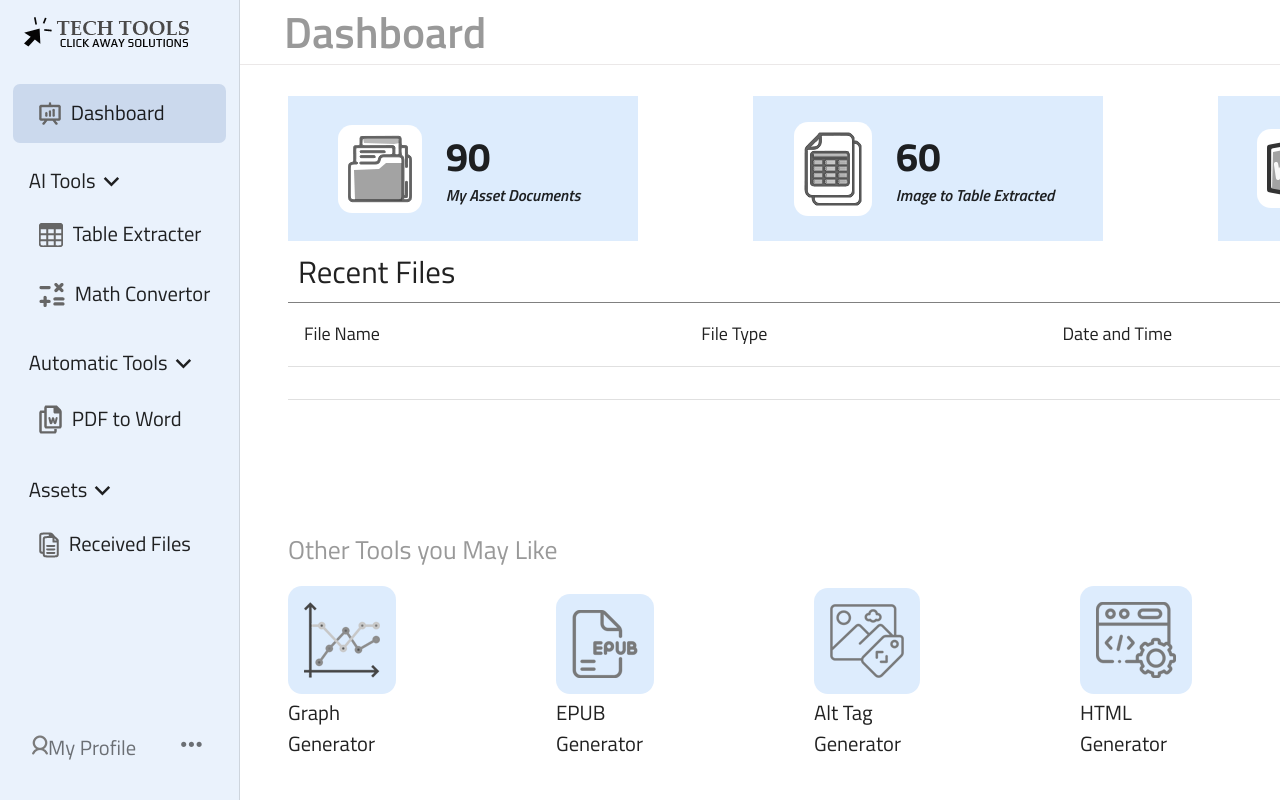
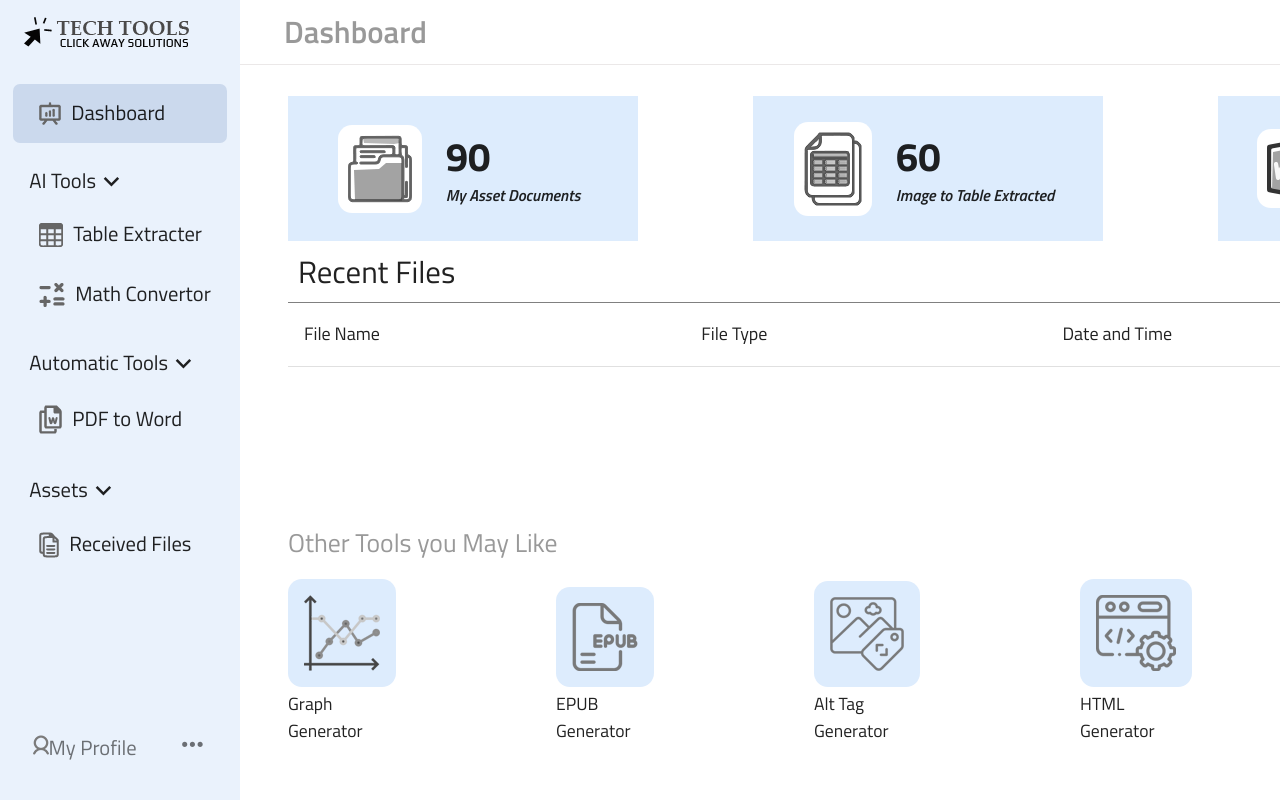
Before and after one commit to Kumarapuvenkatesu/Table-Extraction-Main, a React (Create React App) app: page / in a window 1280 px wide. Shown: the top 800 px of the page. Built offline with nearby package versions, Linux system fonts and the light colour scheme.

Commit message:
small changes

```diff
--- a/src/App.js
+++ b/src/App.js
@@ -1,7 +1,7 @@
 import React, { Suspense, lazy } from "react";
 import {HashRouter, Routes, Route } from 'react-router-dom';
 import { Loading } from './components/FileUpload/Loading';
-const Signup = lazy(() => import('./components/Signup/Signup'));
+// const Signup = lazy(() => import('./components/Signup/Signup'));
 const Login = lazy(() => import('./components/Login/Login'));
 const NotFound = lazy(() => import('./components/NotFound/NotFound'));
 const Pdf = lazy(() => import("./components/FileUpload/Pdf"));
@@ -18,7 +18,7 @@ export default function App() {
     <HashRouter>
       <Suspense fallback={<Loading />}>
         <Routes>
-          <Route path='/signup' element={<Signup />} />
+          {/* <Route path='/signup' element={<Signup />} /> */}
           <Route path='/login' element={<Login />} />
           <Route path='/' element={<Home />} />
           <Route path='/table-extraction' element={<TableExtraction />} />
--- a/src/components/Forget/Forget.js
+++ b/src/components/Forget/Forget.js
@@ -51,13 +51,11 @@ export default function Forget() {
     setShowPassword((prevState) => !prevState)
   }
 
-
   return (
     <Stack>
       <Header/>
       <Container component="main" maxWidth="xs" >
         <ToastContainer />
-
         {
           value ?
             (
@@ -68,7 +66,6 @@ export default function Forget() {
                 fullWidth
                 value={forgetEl}
               />
-
               <FormControl sx={{ m: 1, ml: 0, mr: 0 }} variant="outlined" fullWidth>
                 <InputLabel htmlFor="password">Password</InputLabel>
                 <OutlinedInput
@@ -111,12 +108,9 @@ export default function Forget() {
                   value={forgetEl}
                   onChange={(event) => setForgetEl(event.target.value)}
                 />
-
-
-                <Button variant="contained" type="submit" fullWidth className="button" sx={{ mt: 3, mb: 2 }}>Forget</Button>
+                <Button variant="contained" type="submit" fullWidth className="download-button" sx={{ mt: 3, mb: 2 }} disabled>Forget</Button>
               </Box>)
         }
-
         <Link to={"/login"} >LOGIN</Link>
       </Container>
     </Stack>
--- a/src/components/Header/Header.js
+++ b/src/components/Header/Header.js
@@ -29,7 +29,7 @@ const Header = () => {
   const role = (JSON.parse(localStorage.getItem("LoginDetails"))?.name);
 
   return (
-    <AppBar className='main-header1' position="stastic"  >
+    <AppBar className='main-header1' position="static"  >
       <Toolbar direction={"column"}>
         <Stack direction={"row"} sx={{ flexGrow: 1 }}>
           <img src={IMG} alt="logo" style={{ height: "30px", marginTop: "1rem" }} />
--- a/src/components/Header/SideHeader.js
+++ b/src/components/Header/SideHeader.js
@@ -9,6 +9,7 @@ import { NavLink } from 'react-router-dom';
 import ThemeMode from './ThemeMode';
 import TextHeader from './TextHeader';
 import Logo from "../../assets/images/logo.png";
+// import Logo from "../../assets/straive-logo.png";
 import Dashboard from "../../assets/images/dashboard.png";
 import TableExtractor from "../../assets/images/table-extractor.png";
 import MathConvertor from "../../assets/images/math-converter.png";
--- a/src/components/Header/TextHeader.js
+++ b/src/components/Header/TextHeader.js
@@ -30,6 +30,7 @@ export default function TextHeader() {
 
   return (
     <AppBar
+    className="heal"
       position="fixed"
       sx={{
         width: `calc(100% - ${240}px)`, ml: `${240}px`,
@@ -37,7 +38,7 @@ export default function TextHeader() {
       }}
     >
       <Toolbar>
-        <Typography variant="h4" noWrap className="heading-tag" sx={{ marginLeft: "20px",fontWeight:"550" }}>
+        <Typography variant="h5" noWrap className="heading-tag" sx={{ marginLeft: "20px",fontWeight:"550", }}>
           {text}
         </Typography>
       </Toolbar>
--- a/src/components/Home/DashBoard.js
+++ b/src/components/Home/DashBoard.js
@@ -86,13 +86,13 @@ export default function DashBoard() {
                       <TableCell>Date and Time</TableCell>
                     </TableRow>
                   </TableHead>
-                  <TableBody>
+                  {/* <TableBody>
                     <TableRow>
                       <TableCell>{data1.selectedFileEl.name}</TableCell>
                       <TableCell>{data1.selectedFileEl.type}</TableCell>
-                      <TableCell>{data1.selectedFileEl.length>0 && `${new Date().toDateString()}, ${new Date().toLocaleTimeString()}`}</TableCell>
+                      <TableCell>{data1.selectedFileEl!==null && `${new Date().toDateString()}, ${new Date().toLocaleTimeString()}`}</TableCell>
                     </TableRow>
-                  </TableBody>
+                  </TableBody> */}
                 </Table>
               </TableContainer>
             </Stack>
@@ -108,7 +108,7 @@ export default function DashBoard() {
                     {item.icon}
                   </Stack>
                   <Stack >
-                    <Typography variant="" h6>{item.Text}</Typography>
+                    <Typography paragraph sx={{fontSize:"1.1rem"}} >{item.Text}</Typography>
                   </Stack>
                 </Stack>
               ))
--- a/src/components/Login/Login.js
+++ b/src/components/Login/Login.js
@@ -20,11 +20,11 @@ export default function Login() {
     e.preventDefault();
     try {
       //  const response = await loginUrl(email, password)
-      const response = await axios.post("http://10.93.24.151:3003/login", { email, password });
-      //const response =await axios.post("http://localhost:3001/login",{email,password});
+      // const response = await axios.post("http://10.93.24.151:3003/login", { email, password });
+      const response =await axios.post("http://localhost:3001/login",{email,password});
       console.log("response loginpage extract", response);
       if (response.data.status === "success") {
-        console.log("its true")
+        // console.log("its true")
         localStorage.setItem("LoginDetails", JSON.stringify(response.data));
         Cookies.set("token", response.data.token1, { expires: 1 })
         if (response.data.role) {
@@ -33,7 +33,7 @@ export default function Login() {
         }
       }
       else {
-        toast.error(response.data.message)
+        toast.error(response.data)
       }
     } catch (error) {
       toast.error(error)
@@ -85,7 +85,7 @@ export default function Login() {
             <Link variant="span" to="/forget">
               Forgot password?
             </Link>
-            <Button type="submit" fullWidth variant="contained" sx={{ mt: 3, mb: 2, }} className='button'  >
+            <Button type="submit" fullWidth variant="contained" sx={{ mt: 3, mb: 2, }} className='download-button'  >
               Login
             </Button>
             {/* <Link  variant="span" to="/signup">
--- a/src/components/ThemeContext/ThemeContext.js
+++ b/src/components/ThemeContext/ThemeContext.js
@@ -7,7 +7,7 @@ export const useThemeContext = () => useContext(ThemeContext)
 export const DataContext = createContext();
 
 export const DataContextProvider = ({ children }) => {
-  const [selectedFileEl, setSelectedFileEl] = useState([]);
+  const [selectedFileEl, setSelectedFileEl] = useState([null]);
 
   return (
     <DataContext.Provider value={{selectedFileEl, setSelectedFileEl}}>
--- a/src/index.css
+++ b/src/index.css
@@ -235,7 +235,7 @@ padding: 10px;
   border-radius: 7px;
   /* margin-right: 1rem; */
 }
-a.MuiButtonBase-root.MuiListItemButton-root.MuiListItemButton-gutters.MuiListItemButton-root.MuiListItemButton-gutters.css-1r8ijuk-MuiButtonBase-root-MuiListItemButton-root.active {
+a.MuiButtonBase-root.MuiListItemButton-root.MuiListItemButton-gutters.MuiListItemButton-root.MuiListItemButton-gutters.css-38w50g-MuiButtonBase-root-MuiListItemButton-root.active {
   background-color: #cbd9ed ;
   border-radius: 7px;
 }
@@ -263,10 +263,14 @@ a.MuiButtonBase-root.MuiListItemButton-root.MuiListItemButton-gutters.MuiListIte
 .main-header1{
   background-color: #9bb2e8 !important;
 }
-.css-7ow9tn-MuiPaper-root-MuiAppBar-root{
+/* .css-7ow9tn-MuiPaper-root-MuiAppBar-root{
   box-shadow: none !important;
   border-bottom:1.5px solid rgb(235 232 232);
-
+} */
+.heal{
+  box-shadow: none !important;
+  border-bottom:1.5px solid rgb(235 232 232);
+  background-color: transparent !important;
 }
 .css-1fivbfg{
   height: 100vh;
@@ -290,3 +294,6 @@ a img{
   font-weight: bold !important;
   font-size: 1.6rem !important;
 }
+.css-12i7wg6-MuiPaper-root-MuiDrawer-paper{
+  border:  none !important;
+}
--- a/src/index.js
+++ b/src/index.js
@@ -17,7 +17,7 @@ const CustomeThemeProvider = ({ children }) => {
     palette: {
       mode: theme ? 'dark' : 'light',
       primary: {
-        main: '#ffffff',
+        main: '#f20505',
 
       },
       secondary: {
```
Also changed, not shown: src/components/FileUpload/TableExtraction.js (+31 -4 lines), public/index.html (line endings or trailing spaces).
